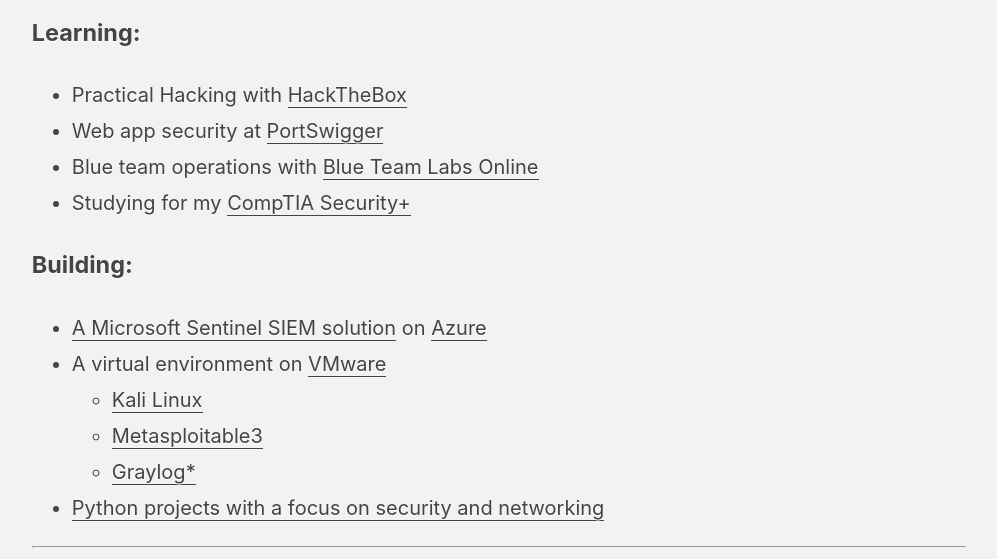
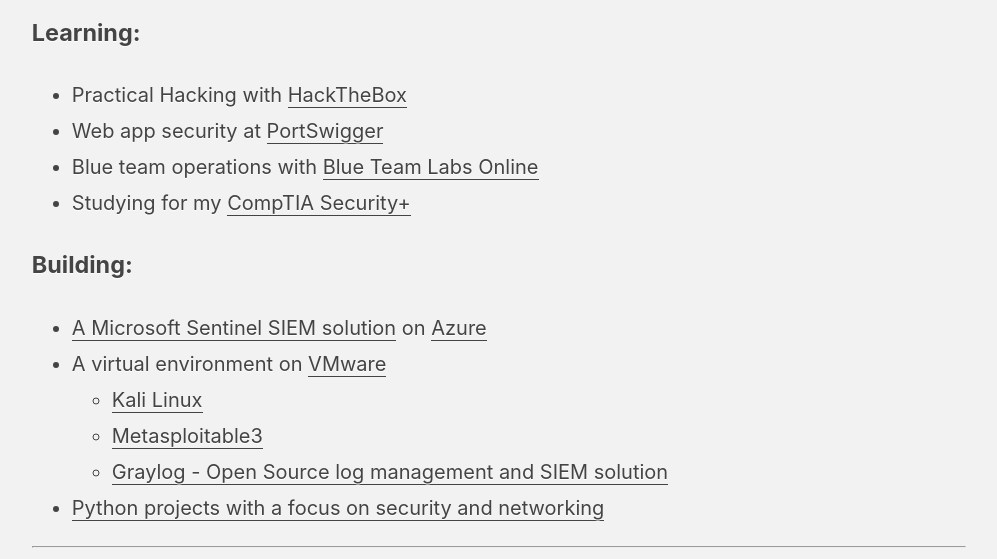
Before and after one commit to richrosario/richrosario.github.io, a plain HTML site: page index.html in a window 1280 px wide. Shown: the part 447-1006 px from the top of the page, without its empty margins (141-1138 px from the left). Drawn offline with Linux system fonts and the light colour scheme.

Commit message:
Adding details regarding graylog

```diff
--- a/index.html
+++ b/index.html
@@ -49,7 +49,7 @@
             <ul>
                 <li><a href="https://www.kali.org/">Kali Linux</a></li>
                 <li><a href="https://github.com/rapid7/metasploitable3">Metasploitable3</a></li>
-                <li><a href="https://graylog.org/">Graylog*</a></li>
+                <li><a href="https://graylog.org/">Graylog - Open Source log management and SIEM solution</a></li>
             </ul>
             <li><a href="https://github.com/richrosario?tab=repositories">Python projects with a focus on security and networking</a></li>
         </ul>
```
